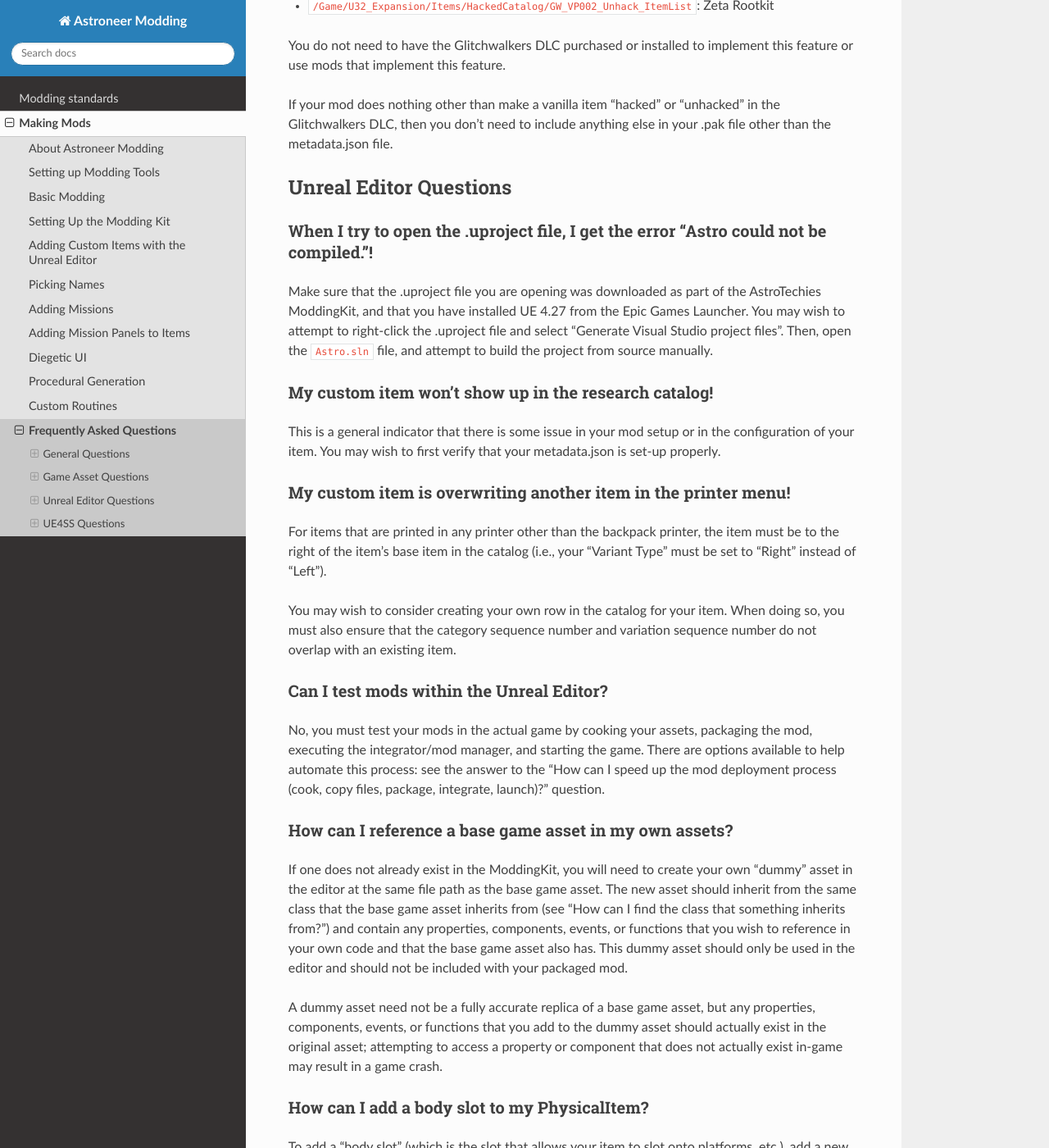
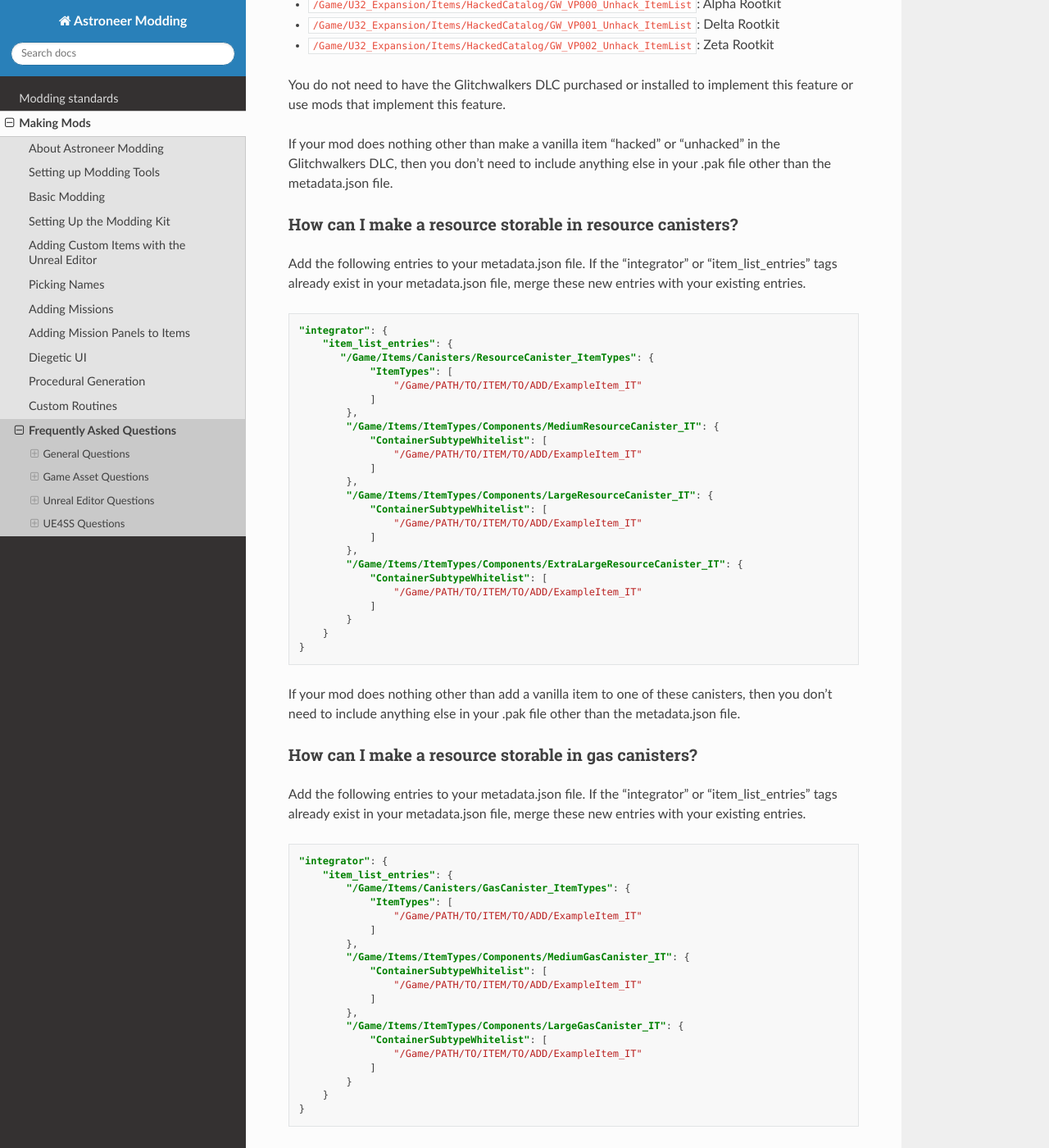
Before and after one commit to AstroTechies/astroneermodding, a Sphinx documentation site: the page built from docs/guides/faq.rst, in a window 1280 px wide and 1400 px high, scrolled down 15962 px. Shown: the whole window at 82% size. Built offline with Sphinx 7.4.7 and the Read the Docs theme 3.1.0, drawn with Linux system fonts in a browser that asks for light colours; some of the changed text lies outside the part shown.

Commit message:
faq entries on adding items to canisters

```diff
--- a/docs/guides/faq.rst
+++ b/docs/guides/faq.rst
@@ -370,6 +370,67 @@
 
 If your mod does nothing other than make a vanilla item "hacked" or "unhacked" in the Glitchwalkers DLC, then you don't need to include anything else in your .pak file other than the metadata.json file.
 
+How can I make a resource storable in resource canisters?
+^^^^^^^^^^^^^^^^^^^^^^^^^^^^^^^^^^^^^^^^^^^^^^^^^^^^^^^^^^^^^^^^^^^^^^^^^^^
+Add the following entries to your metadata.json file. If the "integrator" or "item_list_entries" tags already exist in your metadata.json file, merge these new entries with your existing entries.
+
+.. code-block:: json
+
+  "integrator": {
+      "item_list_entries": {
+         "/Game/Items/Canisters/ResourceCanister_ItemTypes": {
+              "ItemTypes": [
+                  "/Game/PATH/TO/ITEM/TO/ADD/ExampleItem_IT"
+              ]
+          },
+          "/Game/Items/ItemTypes/Components/MediumResourceCanister_IT": {
+              "ContainerSubtypeWhitelist": [
+                  "/Game/PATH/TO/ITEM/TO/ADD/ExampleItem_IT"
+              ]
+          },
+          "/Game/Items/ItemTypes/Components/LargeResourceCanister_IT": {
+              "ContainerSubtypeWhitelist": [
+                  "/Game/PATH/TO/ITEM/TO/ADD/ExampleItem_IT"
+              ]
+          },
+          "/Game/Items/ItemTypes/Components/ExtraLargeResourceCanister_IT": {
+              "ContainerSubtypeWhitelist": [
+                  "/Game/PATH/TO/ITEM/TO/ADD/ExampleItem_IT"
+              ]
+          }
+      }
+  }
+
+If your mod does nothing other than add a vanilla item to one of these canisters, then you don't need to include anything else in your .pak file other than the metadata.json file.
+
+How can I make a resource storable in gas canisters?
+^^^^^^^^^^^^^^^^^^^^^^^^^^^^^^^^^^^^^^^^^^^^^^^^^^^^^^^^^^^^^^^^^^^^^^^^^^^
+Add the following entries to your metadata.json file. If the "integrator" or "item_list_entries" tags already exist in your metadata.json file, merge these new entries with your existing entries.
+
+.. code-block:: json
+
+  "integrator": {
+      "item_list_entries": {
+          "/Game/Items/Canisters/GasCanister_ItemTypes": {
+              "ItemTypes": [
+                  "/Game/PATH/TO/ITEM/TO/ADD/ExampleItem_IT"
+              ]
+          },
+          "/Game/Items/ItemTypes/Components/MediumGasCanister_IT": {
+              "ContainerSubtypeWhitelist": [
+                  "/Game/PATH/TO/ITEM/TO/ADD/ExampleItem_IT"
+              ]
+          },
+          "/Game/Items/ItemTypes/Components/LargeGasCanister_IT": {
+              "ContainerSubtypeWhitelist": [
+                  "/Game/PATH/TO/ITEM/TO/ADD/ExampleItem_IT"
+              ]
+          }
+      }
+  }
+
+If your mod does nothing other than add a vanilla item to one of these canisters, then you don't need to include anything else in your .pak file other than the metadata.json file.
+
 Unreal Editor Questions
 --------------------------
 
```
